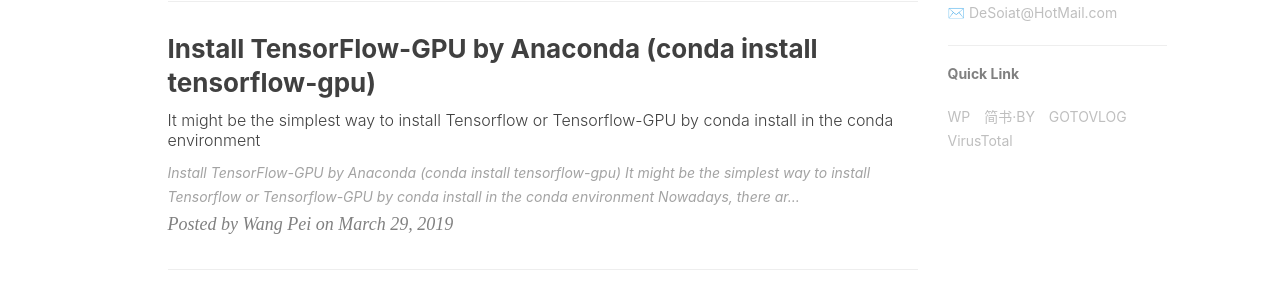
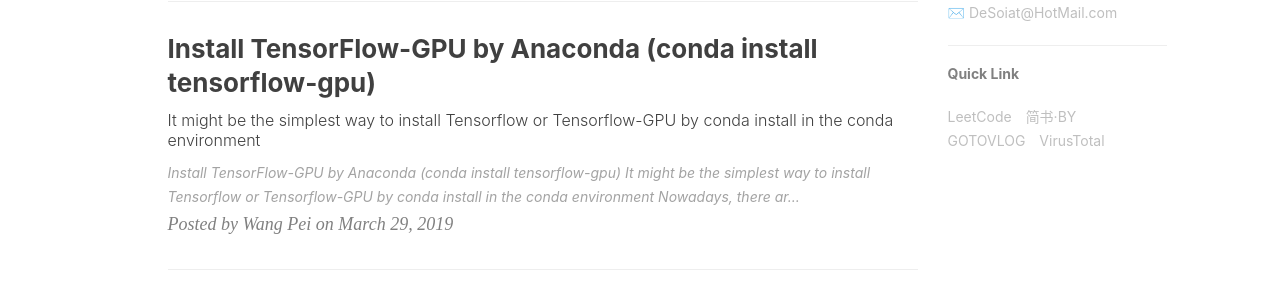
Before and after one commit to DeSoiat/DESOIAT.GITHUB.IO, a Jekyll site: the page built from index.html, in a window 1280 px wide. Shown: the part 911-1211 px from the top of the page. Built offline with Jekyll 4.4.1, drawn with Linux system fonts in a browser that asks for light colours; nearby versions of some CDN libraries; formulas are drawn with MathJax 3; the list of posts is cut into pages by our own code; comment, search, counter and statistics services are not loaded.

Commit message:
Update _config.yml

```diff
--- a/_config.yml
+++ b/_config.yml
@@ -94,8 +94,8 @@
 # Quick Link
 friends: [
     {
-        title: "WP",
-        href: "https://wangpei.ink"
+        title: "LeetCode",
+        href: "https://leetcode.com/"
     },{
         title: "简书·BY",
         href: "http://www.jianshu.com/u/e71990ada2fd"
```
